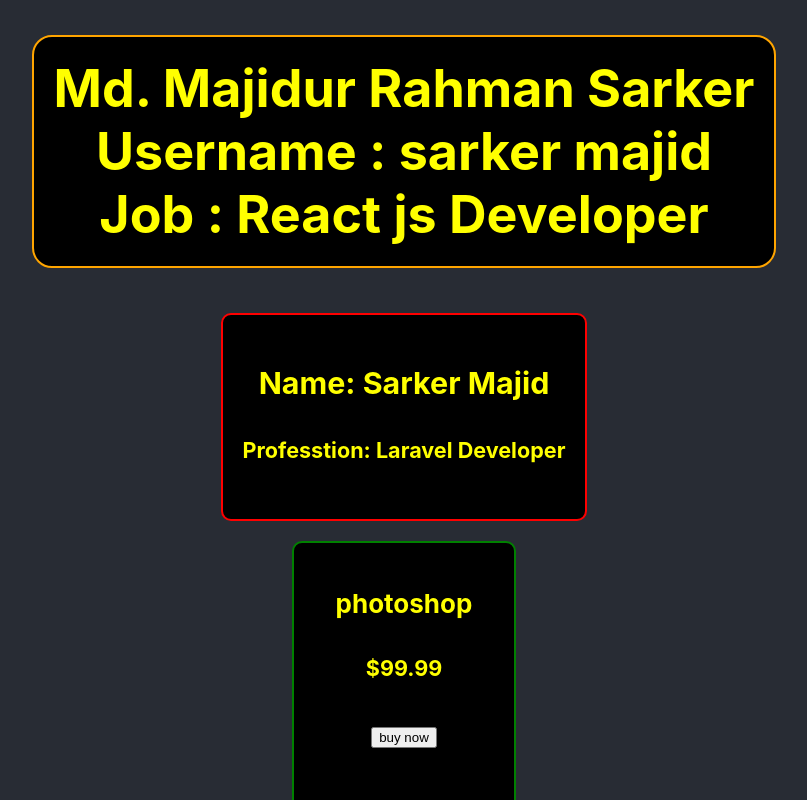
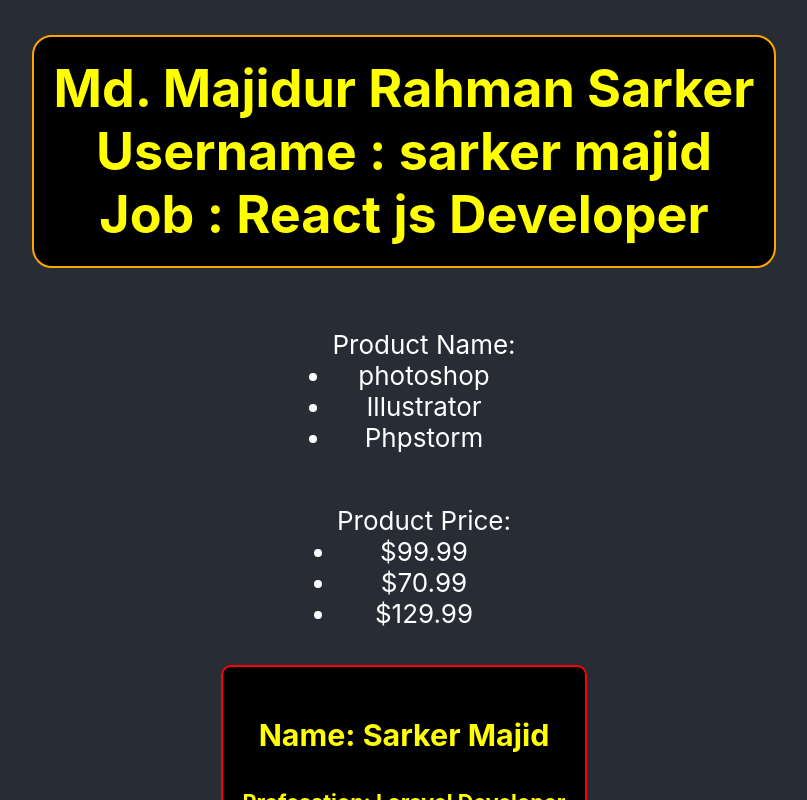
Before and after one commit to sarkermajid/React-Core-Concepts, a React (Create React App) app: page / in a window 1280 px wide. Shown: the top 800 px of the page, without its empty margins (236-1043 px from the left). Built offline with nearby package versions, Linux system fonts and the light colour scheme.

Commit message:
dynamic added data using map

```diff
--- a/src/App.js
+++ b/src/App.js
@@ -16,7 +16,7 @@
   const product_items = [
     {name:'photoshop', price:'$99.99'},
     {name:'Illustrator', price:'$70.99'},
-    {name:'Phpstorm', price:'$129.99'}
+    {name:'Phpstorm', price:'$129.99'},
   ]
   return (
     <div className="App">
@@ -25,6 +25,16 @@
             Username : {person.username} <br />
             Job : {person.job}
         </h1>
+        <ul>
+          Product Name:
+          {
+            product_items.map(product_items => <li>{product_items.name}</li>)
+          }
+        </ul>
+        <ul>
+           Product Price:
+           {product_items.map(product_items => <li>{product_items.price}</li>)}
+        </ul>
         <Person name='Sarker Majid' profession='Laravel Developer'></Person>
         <Product name={product_items[0].name} price={product_items[0].price}></Product>
         <Product name={product_items[1].name} price={product_items[1].price}></Product>
```
